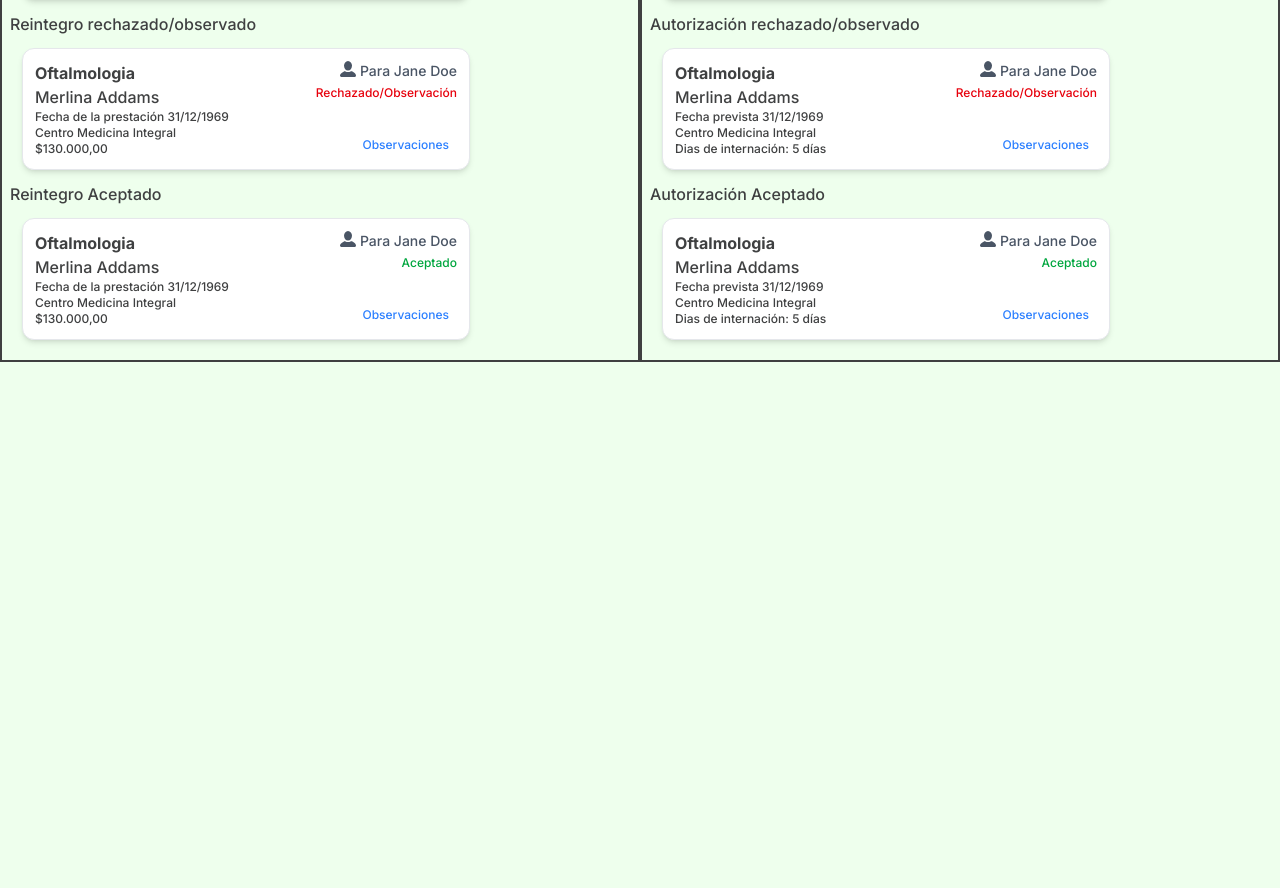
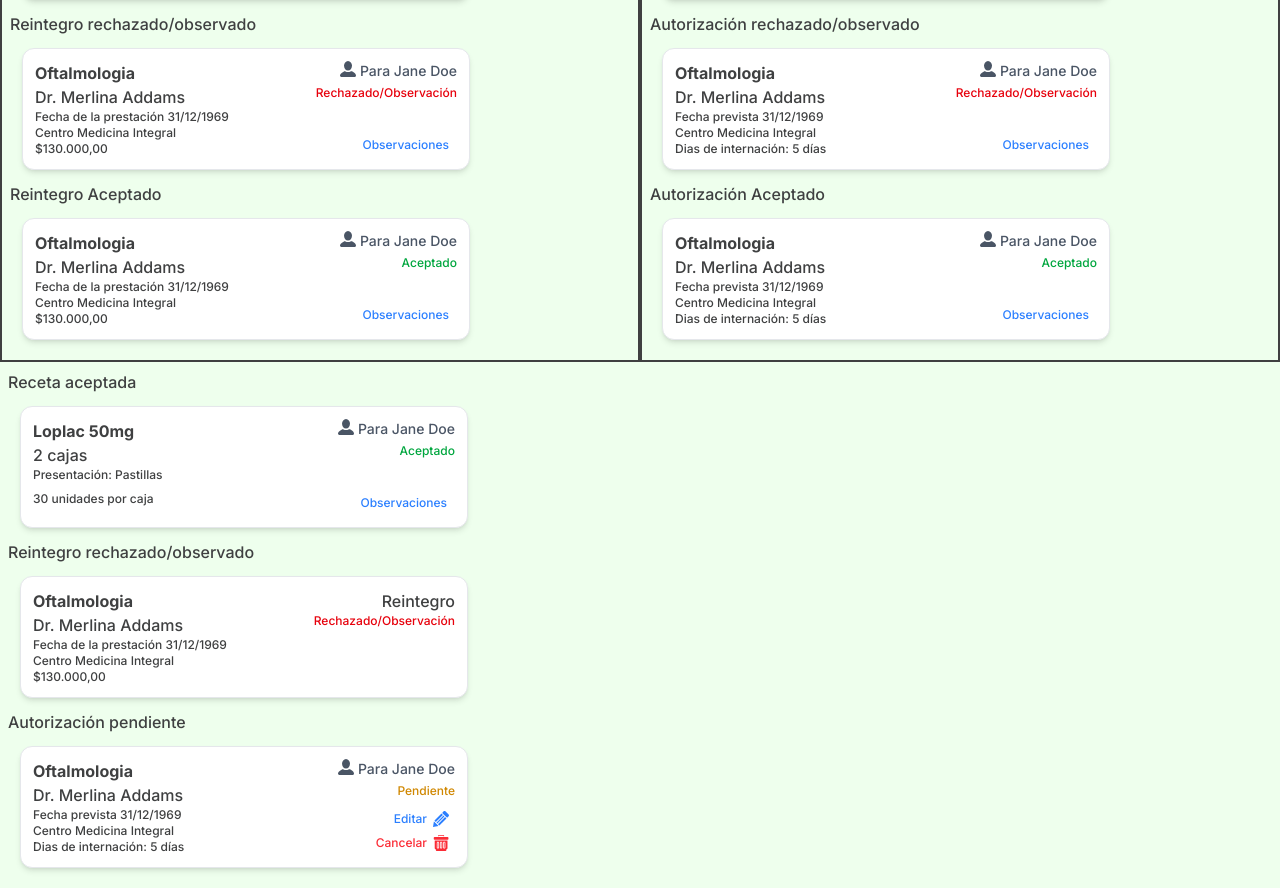
Before and after one commit to DesApp-2025c2-Grupo-9/MedicinaIntegral.AfiliadosGrupo9-frontend, a React (Vite) app: page /pruebaCards in a window 1280 px wide. Shown: the part 698-1586 px from the top of the page. Before the commit the page ends 1060 px from the top, so only its background shows below. Built offline with nearby package versions, Linux system fonts and the light colour scheme.

Commit message:
A completar: Cards para dashboard

```diff
--- a/src/components/cards/cards/AutorizacionCard.jsx
+++ b/src/components/cards/cards/AutorizacionCard.jsx
@@ -2,7 +2,7 @@ import BotonEditar from "./cardComponents/BotonEditar";
 import BotonPapelera from "./cardComponents/BotonPapelera";
 import BotonObservaciones from "./cardComponents/BotonObservaciones";
 import ColumnaPrincipal from "./cardComponents/ColumnaPrincipal";
-import EstadoVersion1 from "./cardComponents/EstadoVersion1";
+import EstadoVersion1 from "./cardComponents/EstadoCard";
 import UsuarioActual from "./cardComponents/UsuarioActual";
 import MarcoCard from "./cardComponents/MarcoCard";
 import TituloCard from "./cardComponents/TituloCard";
@@ -17,12 +17,12 @@ function AutorizacionCard(props) {
     `Dias de internación: ${autorizacion.diasInternacion} días`,
   ];
 
-  let cardStyle = ` grid-cols-2 w-md`;
+  let cardStyle = `grid-cols-2 w-md`;
   return (
     <MarcoCard estilo={cardStyle}>
       <ColumnaPrincipal campos={campos.length}>
         <TituloCard>{autorizacion.especialidad}</TituloCard>
-        <SubTituloCard>{autorizacion.medico}</SubTituloCard>
+        <SubTituloCard>Dr. {autorizacion.medico}</SubTituloCard>
         {campos.map((texto, index) => (
           <CampoInformacion key={index}>{texto}</CampoInformacion>
         ))}
--- a/src/components/cards/cards/RecetaCard.jsx
+++ b/src/components/cards/cards/RecetaCard.jsx
@@ -7,12 +7,12 @@ import TituloCard from "./cardComponents/TituloCard";
 import SubTituloCard from "./cardComponents/SubTituloCard";
 import CampoInformacion from "./cardComponents/CampoInformacion";
 import MarcoCard from "./cardComponents/MarcoCard";
-import EstadoVersion1 from "./cardComponents/EstadoVersion1";
+import EstadoVersion1 from "./cardComponents/EstadoCard";
 
 function RecetaCard(props) {
   let receta = props.receta;
   //Los campos que se van a cargar del medicamento
-  const campos = [receta.presentacion, receta.detalleMedicamento];
+  const campos = [`Presentación: ${receta.presentacion}`, receta.detalleMedicamento];
   const cardStyle = "grid-cols-2 max-w-md min-w-sm";
 
   return (
--- a/src/components/cards/cards/ReintegroCard.jsx
+++ b/src/components/cards/cards/ReintegroCard.jsx
@@ -3,11 +3,12 @@ import UsuarioActual from "./cardComponents/UsuarioActual";
 import BotonEditar from "./cardComponents/BotonEditar";
 import BotonPapelera from "./cardComponents/BotonPapelera";
 import BotonObservaciones from "./cardComponents/BotonObservaciones";
-import EstadoVersion1 from "./cardComponents/EstadoVersion1";
+import EstadoCard from "./cardComponents/EstadoCard";
 import MarcoCard from "./cardComponents/MarcoCard";
 import TituloCard from "./cardComponents/TituloCard";
 import SubTituloCard from "./cardComponents/SubTituloCard";
 import CampoInformacion from "./cardComponents/CampoInformacion";
+import TipoDeTramite from "./cardComponents/TipoDeTramite";
 function ReintegroCard(props) {
   //Estilo de la card
 
@@ -21,18 +22,24 @@ function ReintegroCard(props) {
     reintegro.valor,
   ];
 
+  console.log(props.dashboard)
   return (
     <MarcoCard estilo={cardStyle}>
       <ColumnaPrincipal campos={campos.length}>
         <TituloCard>{reintegro.especialidad}</TituloCard>
-        <SubTituloCard>{reintegro.medico}</SubTituloCard>
+        <SubTituloCard>Dr. {reintegro.medico}</SubTituloCard>
         {campos.map((texto, index) => (
           <CampoInformacion key={index}>{texto}</CampoInformacion>
         ))}
       </ColumnaPrincipal>
-      <div className="grid grid-rows-4">
+      {/**Columna dinámica con opciones o información del trámite */}
+      <div className="grid grid-rows-4 justify-items-end">
+          <EstadoCard estado = {reintegro.estado}/>{/*El estilo del estado es dinámico si está o no en el dashboard*/}
+        {props.dashboard ? (//Si es card de dashboard mostrar el tipo de tramite
+          <TipoDeTramite tipo = {'Reintegro'}/>
+        ):
+        <>
           <UsuarioActual />
-        <EstadoVersion1 estado={reintegro.estado} />
           {reintegro.estado == "Pendiente" ? (
             <>
               <BotonEditar posicion={3} />
@@ -41,6 +48,8 @@ function ReintegroCard(props) {
           ) : (
             <BotonObservaciones />
           )}
+        </>
+        }
       </div>
     </MarcoCard>
   );
--- a/src/components/cards/cards/cardComponents/EstadoVersion1.jsx
+++ b/src/components/cards/cards/cardComponents/EstadoCard.jsx
@@ -1,4 +1,4 @@
-function EstadoVersion1(props) {
+function EstadoCard(props) {
   return (
     <div className="col-start-2 row-start-2 justify-items-end text-xs">
       {props.estado == "Aceptado" ? (
@@ -18,4 +18,4 @@ function EstadoVersion1(props) {
   );
 }
 
-export default EstadoVersion1;
+export default EstadoCard;
--- /dev/null
+++ b/src/components/cards/cards/cardComponents/TipoDeTramite.jsx
@@ -0,0 +1,12 @@
+function TipoDeTramite(props) {
+
+
+  return (
+    <>
+        <p className="col-start-2 row-start-1 ">{props.tipo}</p>
+
+    </>
+  )
+}
+
+export default TipoDeTramite
--- a/src/pages/PruebaCards.jsx
+++ b/src/pages/PruebaCards.jsx
@@ -120,12 +120,18 @@ function PruebaCards() {
       <div className='col-start-2 row-start-2 border-2 p-2'>
         <h1>Autorización pendiente</h1>
         <AutorizacionCard autorizacion = {autorizacionPendiente}/>
-
         <h1>Autorización rechazado/observado</h1>
         <AutorizacionCard autorizacion = {autorizacionObservadoRechazado}/>
-
         <h1>Autorización Aceptado</h1>
         <AutorizacionCard autorizacion = {autorizacionAceptado}/>
+      </div>
+      <div className='col-start-1 col-end-3 row-start 3 p-2'>
+        <h1>Receta aceptada</h1>
+        <RecetaCard receta={recetaAceptada} />
+        <h1>Reintegro rechazado/observado</h1>
+        <ReintegroCard reintegro={reintegroObservadoRechazado} dashboard = {true}/>
+        <h1>Autorización pendiente</h1>
+        <AutorizacionCard autorizacion = {autorizacionPendiente}/>
 
       </div>
     </div>
```
Lines whose indentation alone changed are shown as unchanged.
